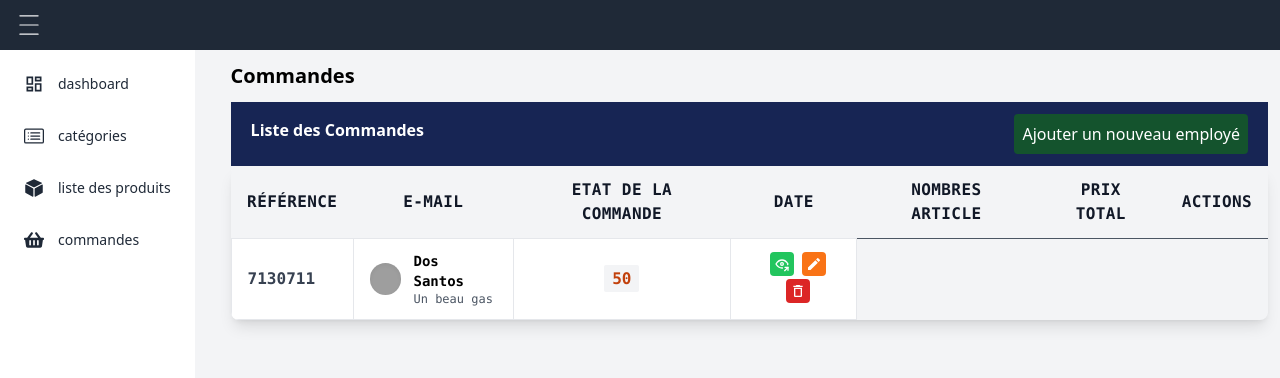
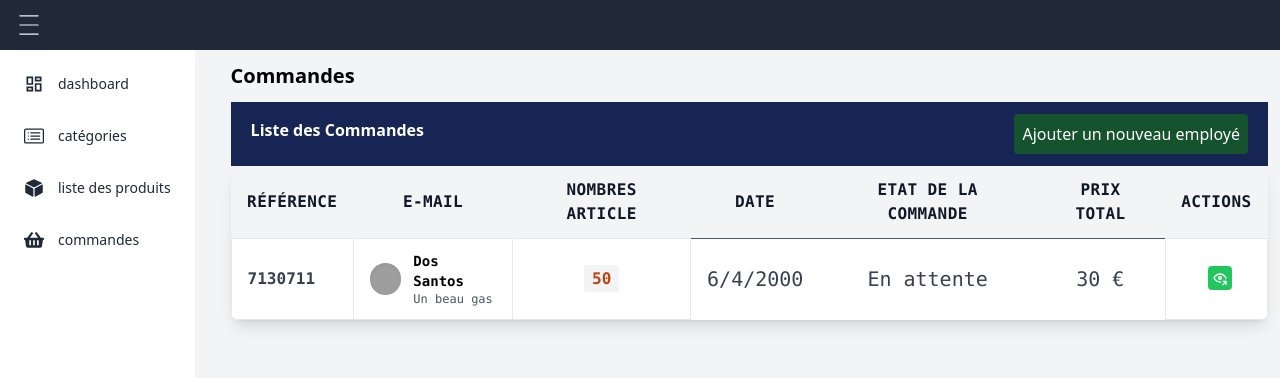
Before and after one commit to mbayeseck28/tache-validation-react-ui, a React (Create React App) app: page /commandes in a window 1280 px wide. Shown: the top 378 px of the page. Built offline with nearby package versions, Linux system fonts and the light colour scheme; grey boxes are pictures that could not be loaded.

Commit message:
second commit

```diff
--- a/src/components/table/Table.jsx
+++ b/src/components/table/Table.jsx
@@ -35,11 +35,28 @@ const Tbody = ({tbody, actions}) => {
                     <td class="px-4 text-center py-3 text-md border">
                         <span class="px-2 py-1 font-semibold leading-tight text-orange-700 bg-gray-100 rounded-sm">{td.quantite}</span>
                     </td>
+
+                    {td.date ?
+                    <td class="px-4 py-5 text-center text-xl">
+                        {td.date}
+                    </td> : null
+                    }
+                    {td.etat ?
+                    <td class="px-4 py-5  text-center text-xl">
+                        {td.etat}
+                    </td> : null
+                    }
+                    {td.prix ?
+                    <td class="px-4 py-5  text-center text-xl">
+                        {td.prix}
+                    </td> : null
+                    }
                     {td.statut ?
                     <td class="px-4 py-5 flex justify-center text-xl">
                         {td.statut}
                     </td> : null
                     }
+
                     <td class="px-4 py-3 text-ms font-semibold border text-center">
                         {actions.map((action) => (
                             <button className={`${action.color} p-1 text-white rounded ml-2`} onClick={action.hanldleClick}>{action.icon}</button>
--- a/src/pages/admin/Commandes.jsx
+++ b/src/pages/admin/Commandes.jsx
@@ -3,13 +3,11 @@
 import React from 'react'
 import Table from '../../components/table/Table'
 import { TbEyeShare } from "react-icons/tb";
-import { MdEdit } from "react-icons/md";
-import { MdOutlineDelete } from "react-icons/md";
 
 
 const Commandes = () => {
   const table = [
-    'Référence', 'E-mail', 'Etat de la commande', 'Date', 'Nombres article', 'Prix total', 'Actions'
+    'Référence', 'E-mail','Nombres article', 'Date','Etat de la commande',  'Prix total', 'Actions'
 ]
   const table2 = [
     {
@@ -20,8 +18,9 @@ const Commandes = () => {
         desc: 'Un beau gas'
       },
       quantite: 50,
-      age: 22,
-      date: 6/4/2000
+      date: '6/4/2000',
+      etat:'En attente',
+      prix:"30 €"
     }
 ]
 
@@ -30,16 +29,6 @@ const actions = [
       icon: <TbEyeShare/>,
       color: 'bg-green-500',
       hanldleClick: () => console.log('Ca marche 1')
-    },
-    {
-      icon: <MdEdit />,
-      color: 'bg-orange-500',
-      hanldleClick: () => console.log('Ca marche 2')
-    },
-    {
-      icon: <MdOutlineDelete />,
-      color: 'bg-red-600',
-      hanldleClick: () => console.log('Ca marche 3')
     }
   ]
   return (
```
